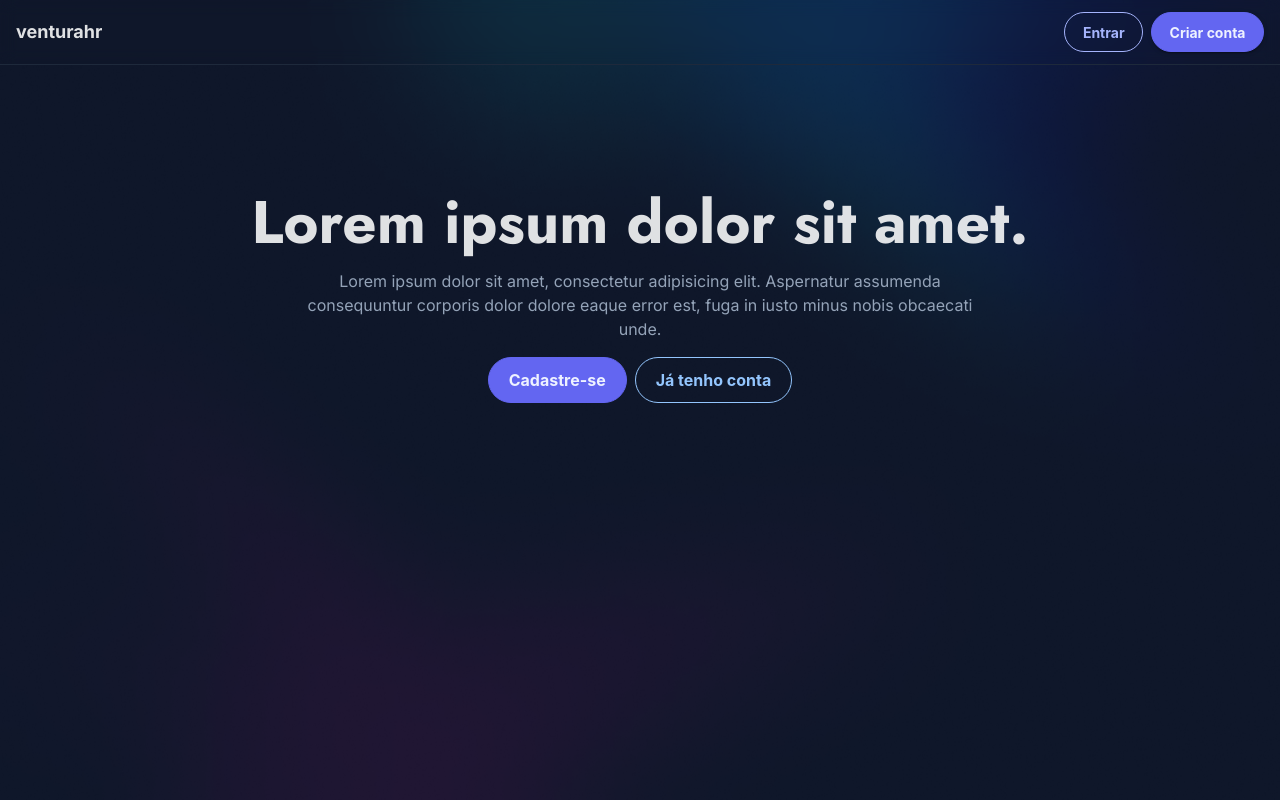
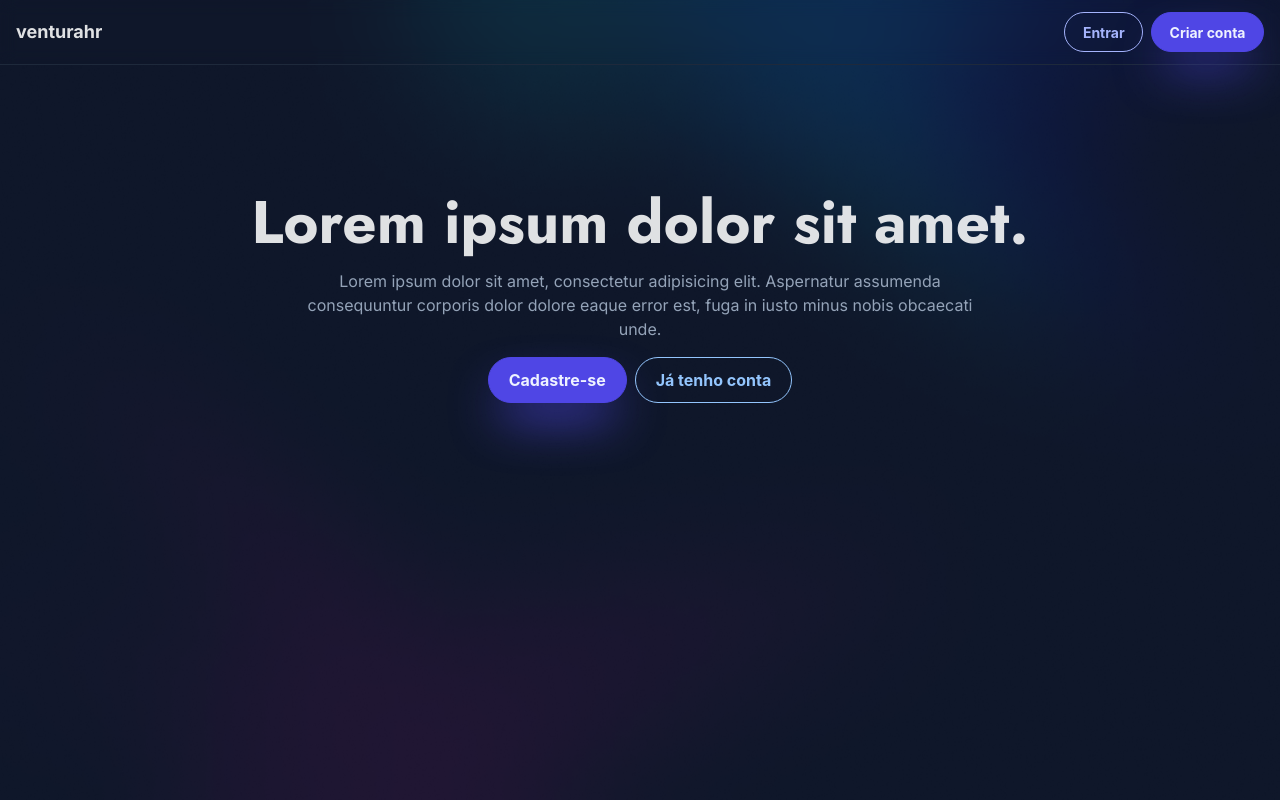
Before and after one commit to fabioper/VenturaHR, a Next.js app in the folder Web/venturahr-web/: page / in a window 1280 px wide. Built offline with nearby package versions, Linux system fonts and the light colour scheme; no server answers.

Commit message:
adiciona sombra aos botoes de destaque

```diff
--- a/Web/venturahr-web/src/components/Header.tsx
+++ b/Web/venturahr-web/src/components/Header.tsx
@@ -68,7 +68,7 @@ const Header: React.FC = () => {
                   <Button
                     iconPos="right"
                     label="Criar conta"
-                    className="p-button-sm p-button-rounded p-button-raised"
+                    className="p-button-sm p-button-rounded p-button-raised p-button-shadowed"
                   />
                 </Link>
               </li>
--- a/Web/venturahr-web/src/pages/index.tsx
+++ b/Web/venturahr-web/src/pages/index.tsx
@@ -35,7 +35,10 @@ const Home: NextPage = () => {
             </p>
             <div className="flex flex-col md:flex-row items-center justify-center gap-2">
               <Link href="/signup">
-                <Button label="Cadastre-se" className="p-button-rounded" />
+                <Button
+                  label="Cadastre-se"
+                  className="p-button-rounded p-button-shadowed"
+                />
               </Link>
               <Link href="/login">
                 <Button
--- a/Web/venturahr-web/src/styles/libs/primereact/_buttons.scss
+++ b/Web/venturahr-web/src/styles/libs/primereact/_buttons.scss
@@ -1,13 +1,24 @@
 .p-button {
-  @apply bg-indigo-500;
-  @apply border-indigo-500;
+  @apply bg-indigo-600;
+  @apply border-indigo-600;
   @apply text-indigo-50;
   @apply transition-all;
   @apply hover:-translate-y-0.5;
 
+  &.p-button-shadowed:not(:disabled) {
+    @apply shadow-2xl;
+    @apply shadow-indigo-600;
+  }
+
+  &:disabled {
+    @apply bg-slate-500;
+    @apply border-slate-500;
+    @apply text-slate-900;
+  }
+
   &:hover:not(:disabled) {
-    @apply bg-indigo-600;
-    @apply border-indigo-600;
+    @apply bg-indigo-500;
+    @apply border-indigo-500;
     @apply text-indigo-50;
   }
 
```
